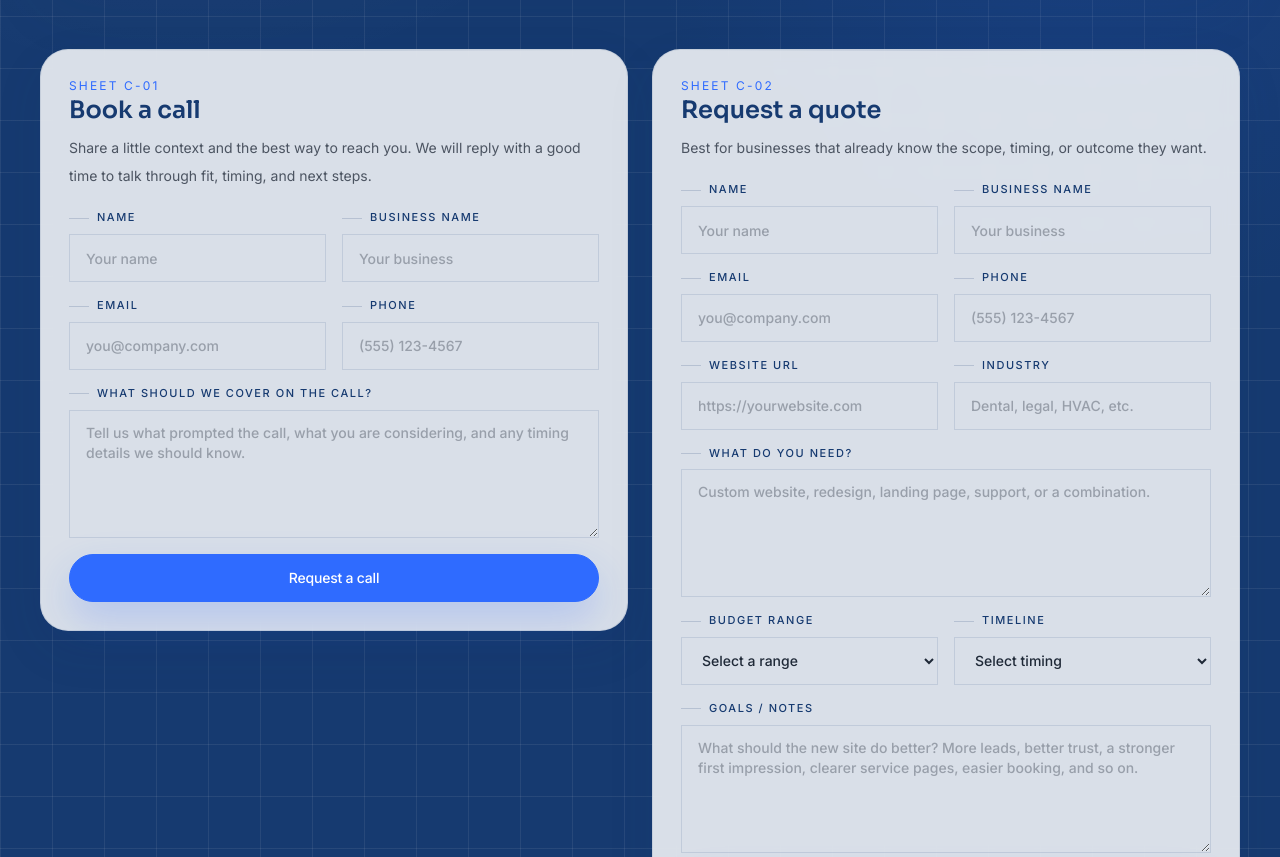
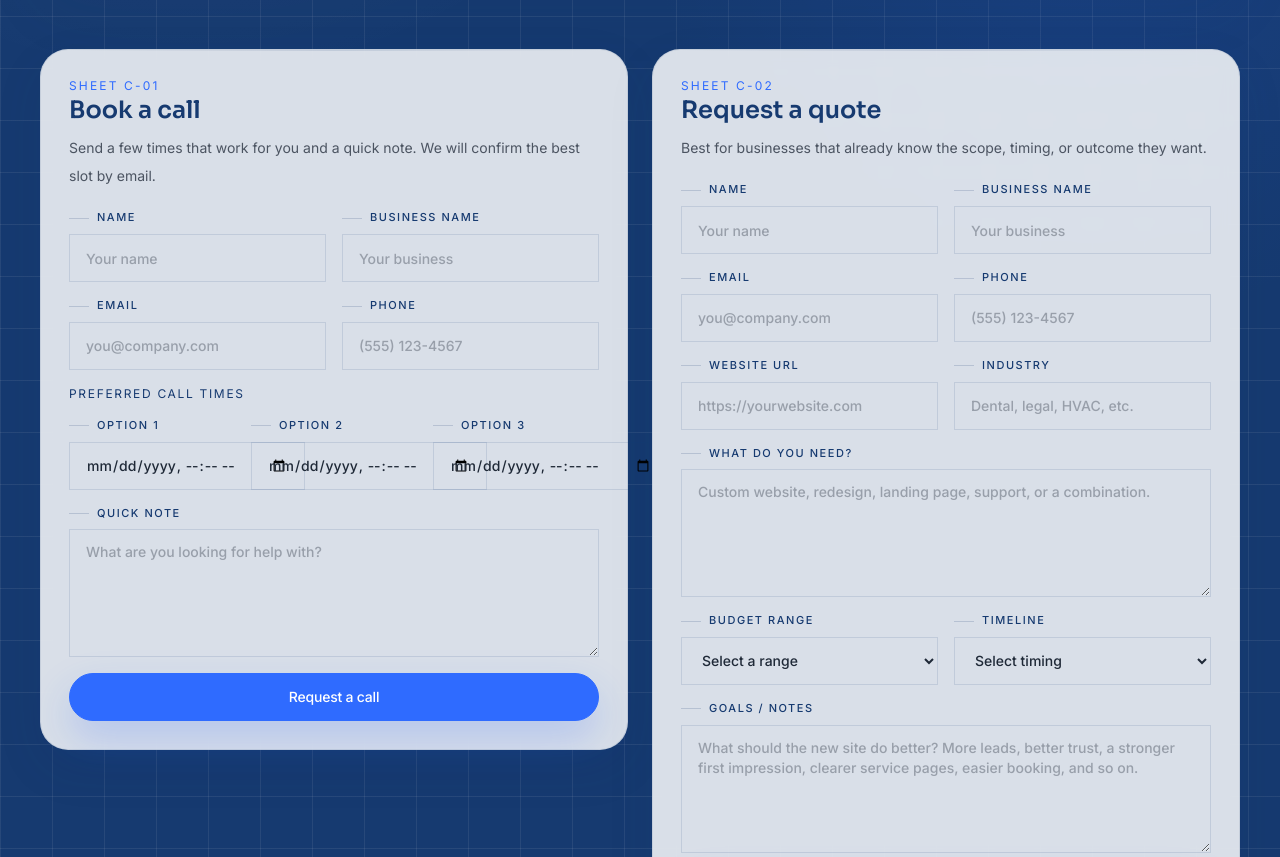
Before and after one commit to SamJoor/Oweba, a Next.js app: page /contact in a window 1280 px wide. Shown: the part 660-1517 px from the top of the page. Built offline with nearby package versions, Linux system fonts and the light colour scheme; no server answers.

Commit message:
Improve call request flow

```diff
--- a/src/app/thank-you/page.tsx
+++ b/src/app/thank-you/page.tsx
@@ -20,18 +20,15 @@ export default async function ThankYouPage({
   return (
     <section className="pb-16 pt-16 md:pb-24 md:pt-24">
       <Container>
-        <div className="mx-auto max-w-3xl rounded-[36px] border border-white/50 bg-white/72 p-8 text-center shadow-[0_18px_50px_rgba(22,58,112,0.1)] md:p-14">
+        <div className="mx-auto max-w-3xl rounded-[28px] border border-white/50 bg-white/72 p-8 text-center shadow-[0_18px_50px_rgba(22,58,112,0.1)] md:p-14">
           <p className="text-sm uppercase tracking-[0.18em] text-[#2F6BFF]">Thank you</p>
           <h1 className="mt-4 text-4xl md:text-5xl">
-            {isQuote ? "Your quote request is in." : "Your message has been sent."}
+            {isQuote ? "Your quote request is in." : "Your call request is in."}
           </h1>
           <p className="mx-auto mt-5 max-w-2xl text-base leading-8 text-[#1F2937]/76 md:text-lg">
-            We’ll review the details and reply with the right next step. If you want to share more context, you can also request a call.
+            Thank you. We will review your details and get back to you shortly.
           </p>
           <div className="mt-8 flex flex-wrap justify-center gap-3">
-            <ButtonLink href="/contact">
-              Book a call
-            </ButtonLink>
             <ButtonLink href="/" variant="secondary">
               Back to homepage
             </ButtonLink>
--- a/src/components/forms/contact-form.tsx
+++ b/src/components/forms/contact-form.tsx
@@ -8,7 +8,9 @@ import { FormStatus } from "@/components/forms/form-status";
 import { InputField, TextareaField } from "@/components/forms/form-field";
 import { contactSchema } from "@/lib/schemas";
 
-type Errors = Partial<Record<"name" | "businessName" | "email" | "phone" | "message", string[]>>;
+type Errors = Partial<
+  Record<"name" | "businessName" | "email" | "phone" | "preferredTime1" | "preferredTime2" | "preferredTime3" | "message", string[]>
+>;
 
 const WEB3FORMS_ENDPOINT = "https://api.web3forms.com/submit";
 
@@ -64,6 +66,9 @@ export function ContactForm() {
         business_name: parsed.data.businessName,
         email: parsed.data.email,
         phone: parsed.data.phone,
+        preferred_time_1: parsed.data.preferredTime1 || "N/A",
+        preferred_time_2: parsed.data.preferredTime2 || "N/A",
+        preferred_time_3: parsed.data.preferredTime3 || "N/A",
         message: parsed.data.message
       })
     });
@@ -85,7 +90,7 @@ export function ContactForm() {
         <p className="text-xs uppercase tracking-[0.18em] text-[#2F6BFF]">Sheet C-01</p>
         <h3 className="text-2xl">Book a call</h3>
         <p className="mt-2 text-sm leading-7 text-[#1F2937]/76">
-          Share a little context and the best way to reach you. We will reply with a good time to talk through fit, timing, and next steps.
+          Send a few times that work for you and a quick note. We will confirm the best slot by email.
         </p>
       </div>
       <form className="grid gap-4" onSubmit={handleSubmit}>
@@ -97,10 +102,18 @@ export function ContactForm() {
           <InputField label="Email" type="email" name="email" placeholder="you@company.com" error={errors.email?.[0]} />
           <InputField label="Phone" name="phone" placeholder="(555) 123-4567" error={errors.phone?.[0]} />
         </div>
+        <div className="grid gap-4">
+          <p className="text-xs uppercase tracking-[0.14em] text-[#163A70]">Preferred call times</p>
+          <div className="grid gap-4 md:grid-cols-3">
+            <InputField label="Option 1" type="datetime-local" name="preferredTime1" error={errors.preferredTime1?.[0]} />
+            <InputField label="Option 2" type="datetime-local" name="preferredTime2" error={errors.preferredTime2?.[0]} />
+            <InputField label="Option 3" type="datetime-local" name="preferredTime3" error={errors.preferredTime3?.[0]} />
+          </div>
+        </div>
         <TextareaField
-          label="What should we cover on the call?"
+          label="Quick note"
           name="message"
-          placeholder="Tell us what prompted the call, what you are considering, and any timing details we should know."
+          placeholder="What are you looking for help with?"
           error={errors.message?.[0]}
         />
         <input type="text" name="website" className="hidden" tabIndex={-1} autoComplete="off" />
--- a/src/lib/email.ts
+++ b/src/lib/email.ts
@@ -112,6 +112,9 @@ export async function sendContactNotification(input: ContactInput) {
     phone: input.phone,
     business_name: input.businessName,
     inquiry_type: "Book a call",
+    preferred_time_1: input.preferredTime1 || "N/A",
+    preferred_time_2: input.preferredTime2 || "N/A",
+    preferred_time_3: input.preferredTime3 || "N/A",
     message: input.message
   });
 }
--- a/src/lib/schemas.ts
+++ b/src/lib/schemas.ts
@@ -15,7 +15,10 @@ export const contactSchema = z.object({
   businessName: z.string().min(2, "Enter your business name."),
   email: z.email("Enter a valid email address."),
   phone: z.string().min(7, "Enter a valid phone number."),
-  message: z.string().min(20, "Tell us a bit more so we can respond well."),
+  preferredTime1: z.string().optional().or(z.literal("")),
+  preferredTime2: z.string().optional().or(z.literal("")),
+  preferredTime3: z.string().optional().or(z.literal("")),
+  message: z.string().min(10, "Share a quick note so we can prepare."),
   website: z.string().max(0).optional(),
 });
 
```
